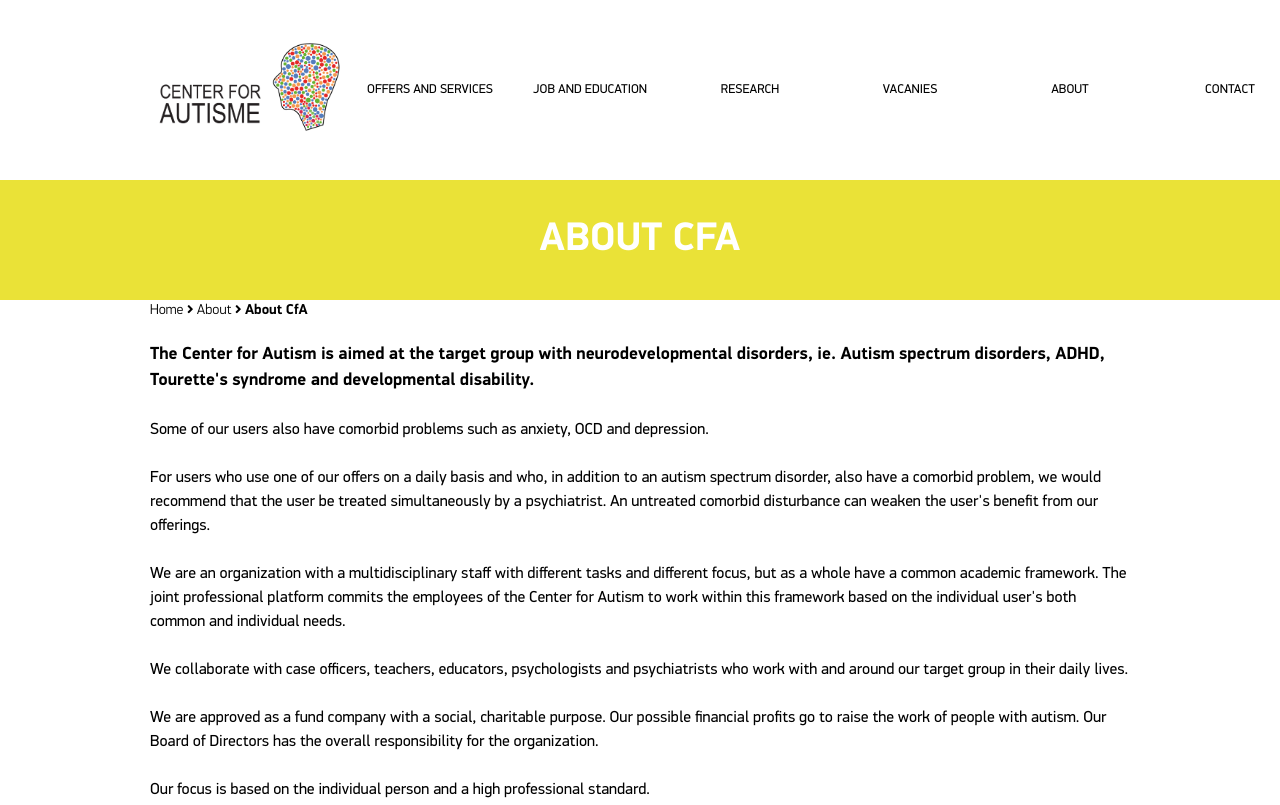
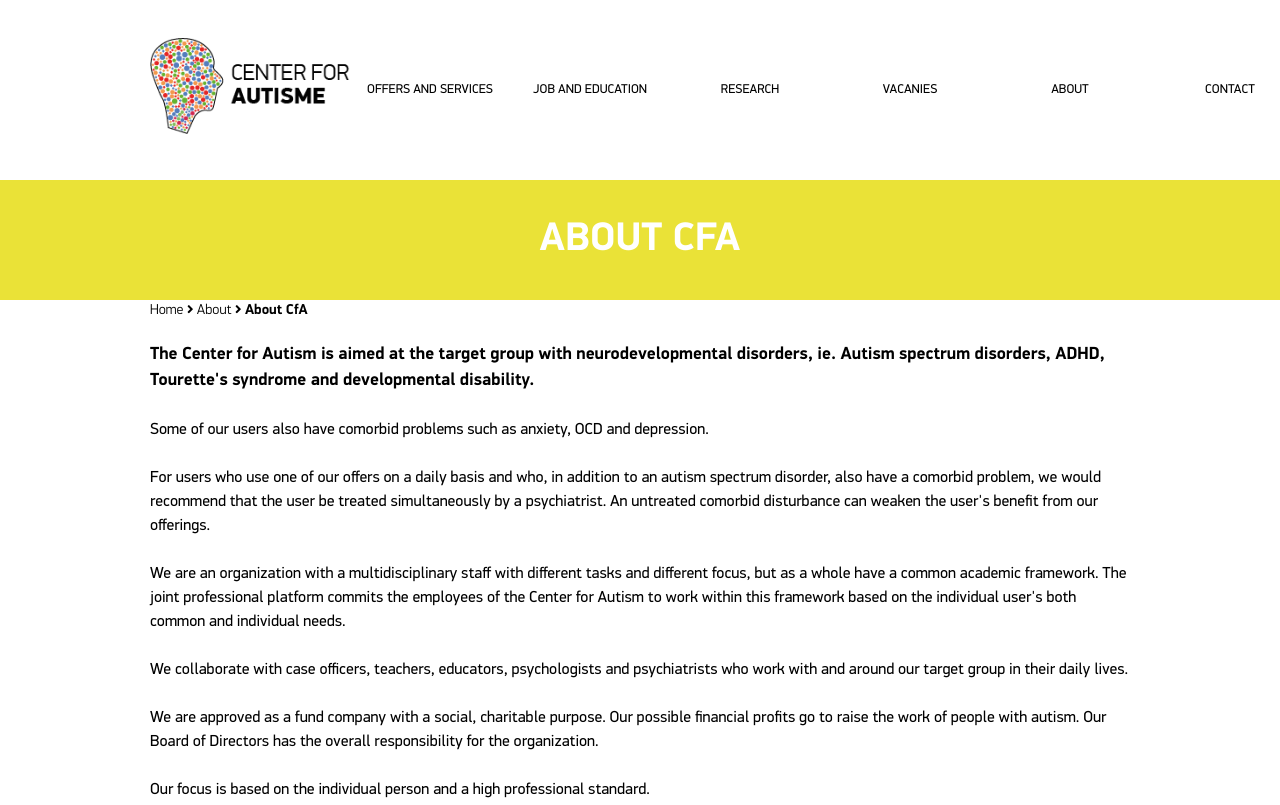
Before and after one commit to Ajacko97/Exam, a plain HTML site: page aboutcfa.html in a window 1280 px wide. Shown: the top 805 px of the page. Drawn offline with nearby package versions, Linux system fonts and the light colour scheme.

Commit message:
Changes with logo on the website

```diff
--- a/aboutcfa.html
+++ b/aboutcfa.html
@@ -31,7 +31,7 @@
 <div class="container">
   <!-- header-->
   <header>
-    <div class="logo"> <a href="index.html" title="Logo"><img src="logo/CenterForAutisme_logo.png" alt="logo"/></a> </div>
+    <div class="logo"> <a href="index.html" title="Logo"><img src="logo/logonew.png" alt="logo"/></a> </div>
     <!-- search button, nav bar, rsv -->
     <nav>
       <ul>
```
Also changed, not shown: articles.html (+1 -1 lines), contact.html (+1 -1 lines), courses.html (+1 -1 lines), diagnosis.html (+1 -1 lines), findus.html (+1 -1 lines), howtogetdiagnosis.html (+1 -1 lines), howtostart.html (+1 -1 lines), index.html (+1 -1 lines), jasactivity.html (+1 -1 lines), specialedu.html (+1 -1 lines), workincfa.html (+1 -1 lines), logo/logonew.png (renamed from photos/logonew.png), 3 other files.
